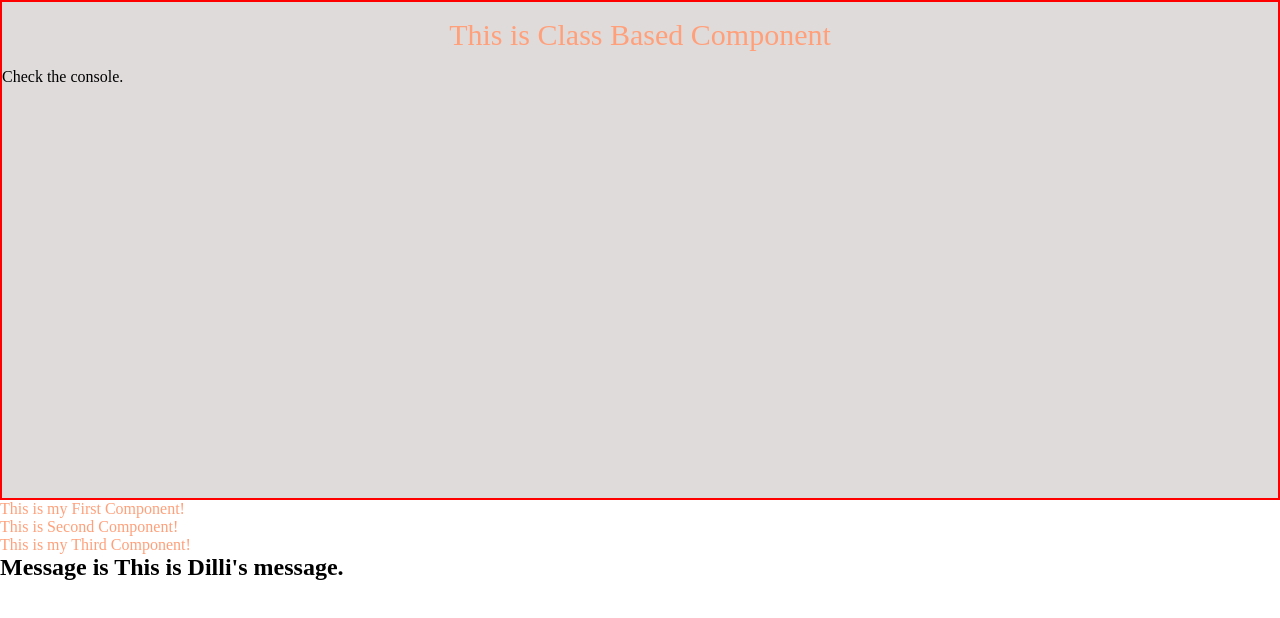
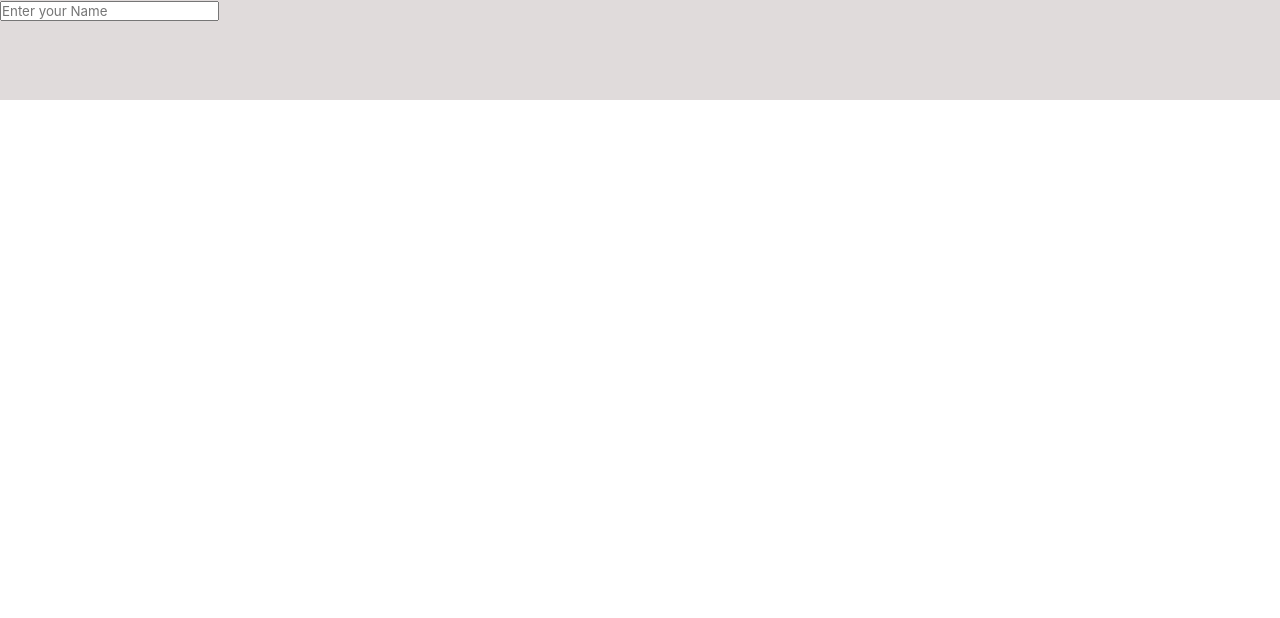
Before and after one commit to Dilli822/Genese-Academy-React-Js, a React (Create React App) app in the folder Genese Academy/React/Learn React/test-app/: page / in a window 1280 px wide. Shown: the top 618 px of the page. Built offline with nearby package versions, Linux system fonts and the light colour scheme.

Commit message:
[added] adds simple basic example of state and with input field dynamic typing text added .....

```diff
--- a/Genese Academy/React/Learn React/test-app/src/App.css
+++ b/Genese Academy/React/Learn React/test-app/src/App.css
@@ -3,10 +3,10 @@
   padding: 0;
   margin: 0;
   box-sizing: border-box;
+  font-family: -apple-system, BlinkMacSystemFont, 'Segoe UI', Roboto, Oxygen, Ubuntu, Cantarell, 'Open Sans', 'Helvetica Neue', sans-serif;
 }
 
 .firstDiv{
-  border: 2px solid red;
-  min-height: 500px;
+  min-height: 100px;
   background-color: rgb(224, 219, 219);
 }
--- a/Genese Academy/React/Learn React/test-app/src/App.js
+++ b/Genese Academy/React/Learn React/test-app/src/App.js
@@ -3,7 +3,6 @@
 // This App js is main component in our react app
 
 import React, { Component } from "react";
-import reactDom from "react-dom";
 import './App.css';
 import MyFirstComponent from './component/MyFirstComponent';
 
@@ -14,14 +13,18 @@ export default class App extends Component{
         return (
             // accepts inline css too in react
             // we write the css in camelCase in react
-            <div style={{color: '#ffa07a'}}>
-            <div className="firstDiv" style={{margin: 'auto'}}>
-                <p style={{fontSize:30, textAlign:'Center', margin:'1rem'}}> This is Class Based Component </p>
-                <p style={{color: '#000'}}> Check the console.</p>
-                {console.log("write js inside the component within curly braces!")}
-            </div>
+            // <div style={{color: '#ffa07a'}}>
+            // <div className="firstDiv" style={{margin: 'auto'}}>
+            //     <p style={{fontSize:30, textAlign:'Center', margin:'1rem'}}> This is Class Based Component </p>
+            //     <p style={{color: '#000'}}> Check the console.</p>
+            //     {console.log("write js inside the component within curly braces!")}
+            // // </div>
 
-            <MyFirstComponent/>
+            // <MyFirstComponent/>
+            // </div>
+
+            <div>
+                <MyFirstComponent/>
             </div>
         );
     }
--- a/Genese Academy/React/Learn React/test-app/src/component/MyFirstComponent.js
+++ b/Genese Academy/React/Learn React/test-app/src/component/MyFirstComponent.js
@@ -1,15 +1,45 @@
 
 import React, {Component} from 'react';
-import MySecondComponent from './MySecondComponent'
-import MyThirdComponent from './MyThirdComponent';
+// import MySecondComponent from './MySecondComponent'
+// import MyThirdComponent from './MyThirdComponent';
+
+
 
 export default class MyFirstComponent extends Component{
+    // we write the constructor here
+
+    constructor(props){
+        super(props)
+        this.state={
+            username: "",
+            age: 21,
+        };
+        // we need to bind the handleChange event with function handleChange
+        // this.handleChange.bind = this.handleChange();
+    }
+
+    // handleChange(){ or make it arrow function
+        handleChange = (event) => {
+        this.setState({
+            username: event.target.value
+        })
+    }
+
     render() {
         return (
-            <div>
-                This is my First Component!
+            <div class="firstDiv">
+                {/* This is my First Component!
                 <MySecondComponent/>
-                <MyThirdComponent/>
+                <MyThirdComponent/> */}
+                {/* // state is like container where we store data and everytime state changes components will rendered */}
+
+             {/* {this.state.username}
+             {this.state.age} */}
+             {/* let's make an input field with onChange event showing the name of type
+             users name */}
+             <input type="text" onChange={this.handleChange} placeholder='Enter your Name'/>
+             <p> {this.state.username} </p>
+
             </div>
         )
     }
--- a/Genese Academy/React/Learn React/test-app/src/index.js
+++ b/Genese Academy/React/Learn React/test-app/src/index.js
@@ -21,14 +21,10 @@ import './App.css';
 // ReactDOM.render(a, document.getElementById('root'))
 
 // example on function based
-function Hello(props){
-    return <h2> Message is {props.text} message. </h2>
-}
 
 ReactDOM.render(
     <React.StrictMode>
-        <App/>
-        <Hello text="This is Dilli's"/>
+    <App/>
     </React.StrictMode>,
     document.getElementById('root')
 );
```
